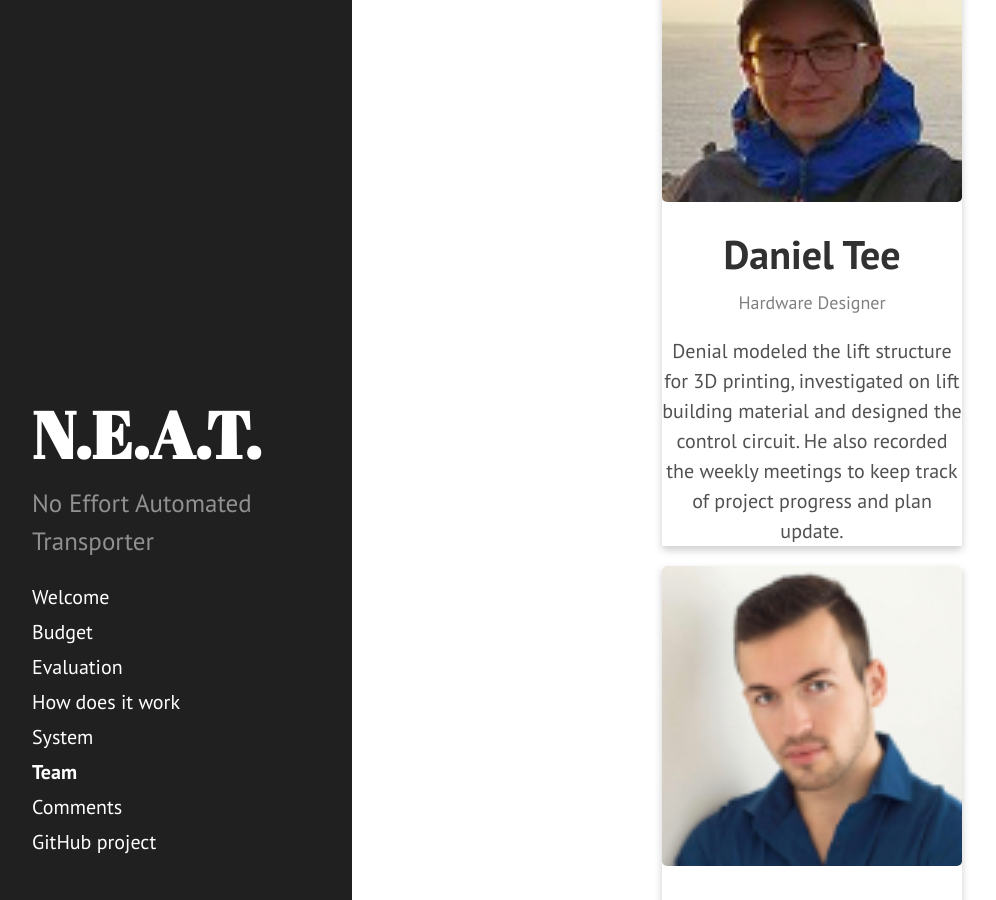
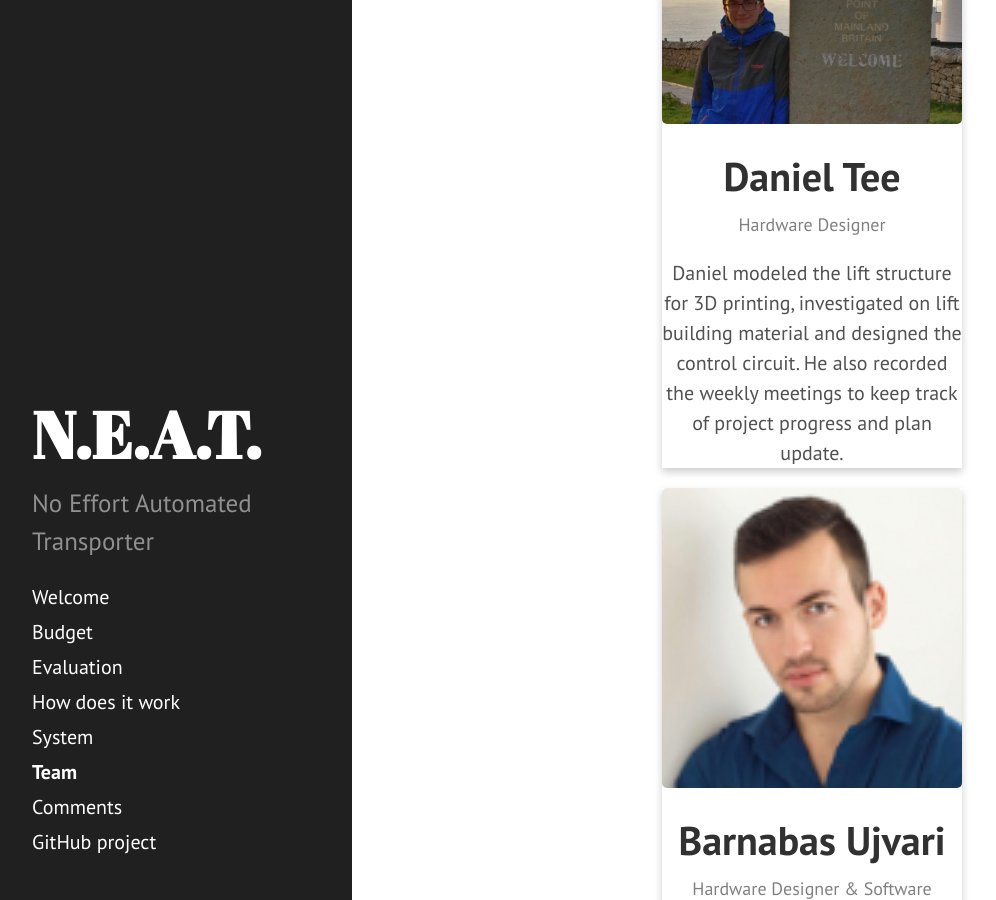
Before and after one commit to okapeng/sdp2020-group2, a Jekyll site: the page built from _pages/team.html, in a window 1280 px wide and 900 px high, scrolled down 2054 px. Shown: the whole window, without its empty margins (8-1004 px from the left). Built offline with Jekyll 4.4.1, drawn with Linux system fonts in a browser that asks for light colours.

Commit message:
Update Daniel's picture

```diff
--- a/_pages/team.html
+++ b/_pages/team.html
@@ -28,10 +28,10 @@ permalink: /team/
             ethical issues.</p>
     </div>
     <div class="card">
-        <img src="/images/daniels_picture.jpg" alt="Danial" style="width:100%">
+        <img src="/images/daniels_picture.jpg" alt="Daniel" style="width:100%">
         <h1>Daniel Tee</h1>
         <p class="group">Hardware Designer</p>
-        <p>Denial modeled the lift structure for 3D printing, investigated on lift building material and designed the control circuit.
+        <p>Daniel modeled the lift structure for 3D printing, investigated on lift building material and designed the control circuit.
             He also recorded the weekly meetings to keep track of project progress and plan update.</p>
     </div>
     <div class="card">
```
Also changed, not shown: images/daniels_picture.jpg.
